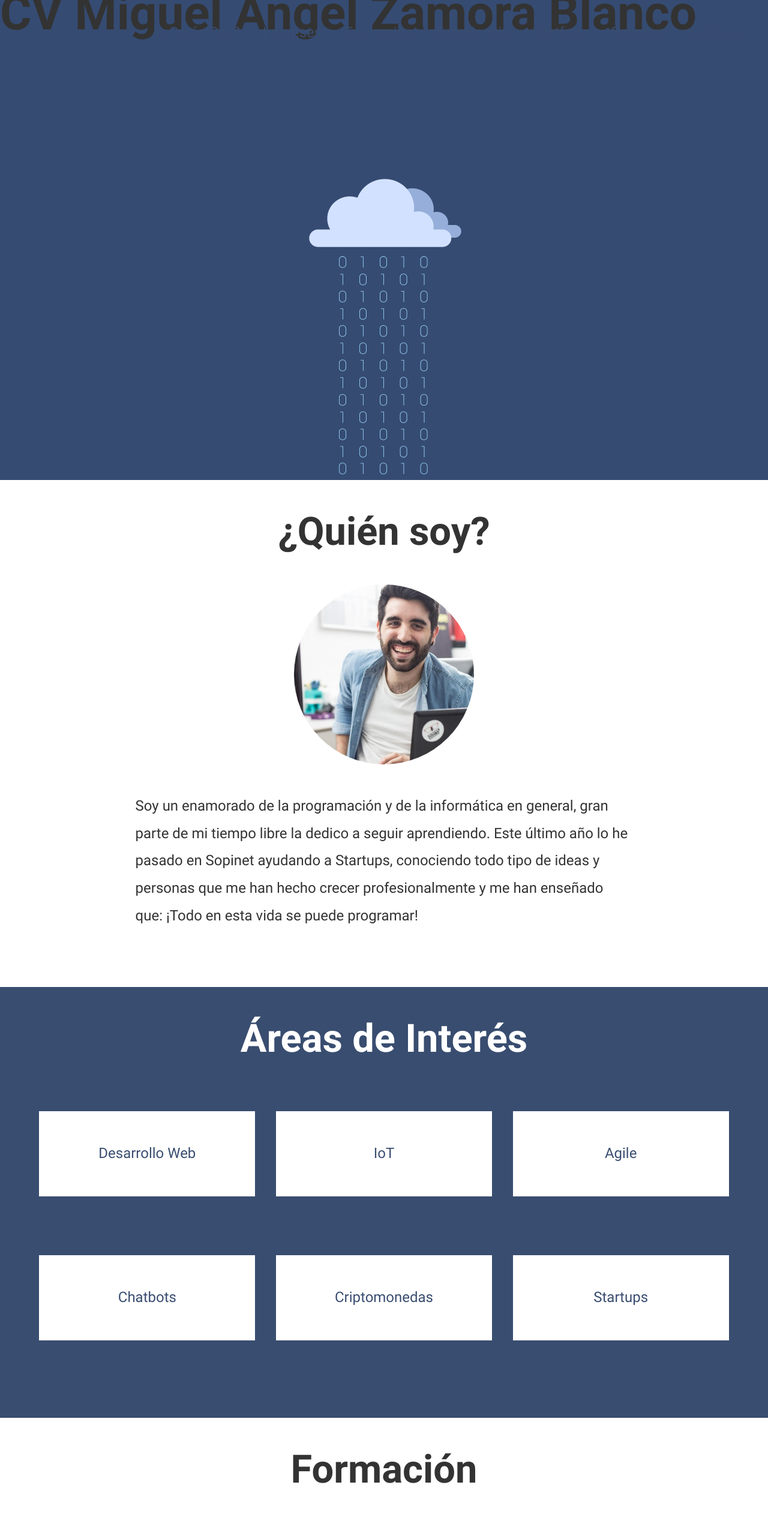
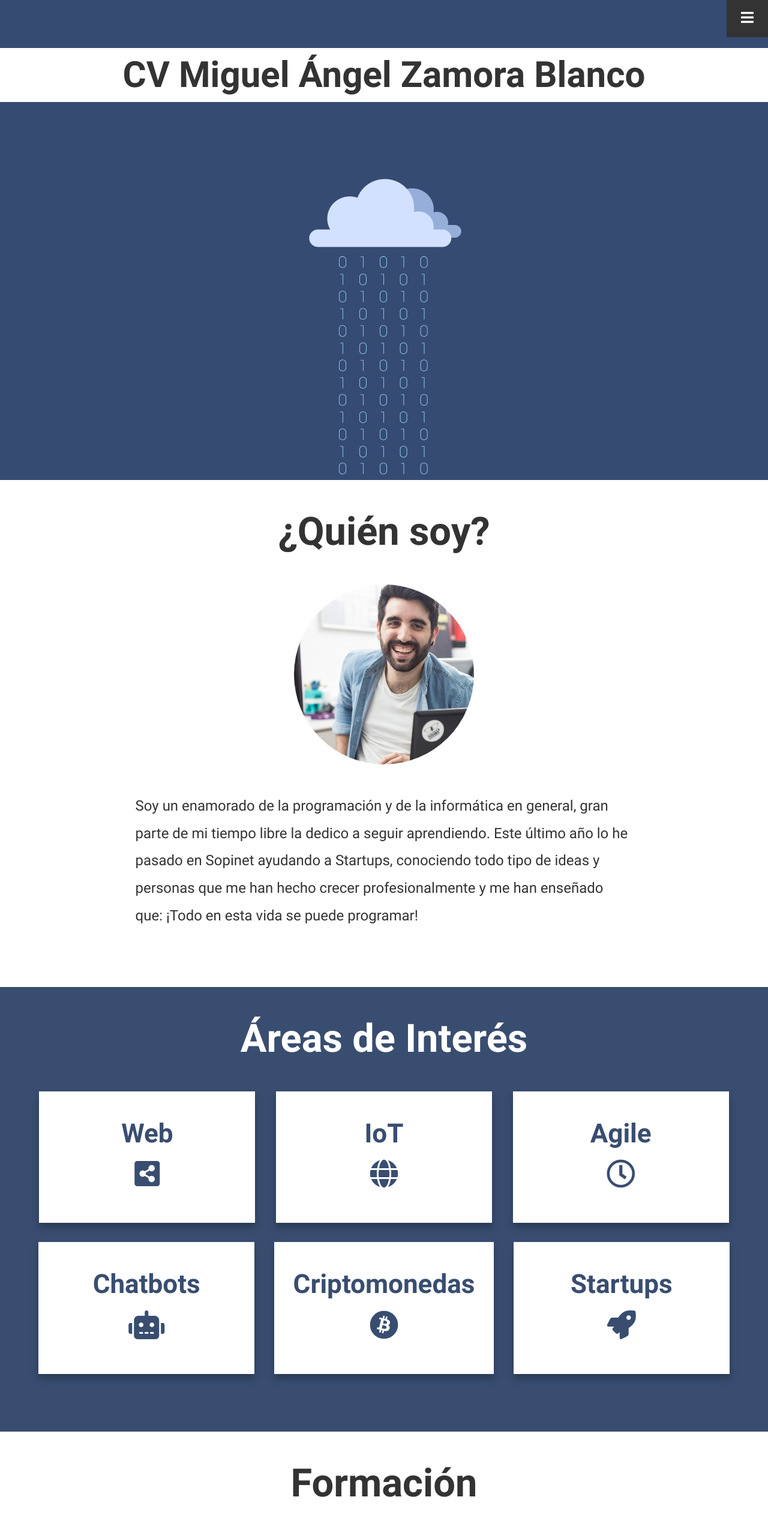
Before and after one commit to mazetuski/02_Practica_HTML, a plain HTML site: page index.html in a window 1280 px wide. Shown: the top 2560 px of the page at 60% size. Drawn offline with Linux system fonts and the light colour scheme.

Commit message:
Added menu and other design styles

```diff
--- a/css/main.css
+++ b/css/main.css
@@ -14,30 +14,31 @@
 :root {
     /* Fonts */
     --font-generic: "Helvetica Neue", Helvetica, Arial, sans-serif;
-    --font-roboto-regular:  Roboto-Regular, var(--font-generic);
-    --font-roboto-bold:  Roboto-Bold, var(--font-generic);
+    --font-roboto-regular: Roboto-Regular, var(--font-generic);
+    --font-roboto-bold: Roboto-Bold, var(--font-generic);
     /* Colors */
     --color-font-primary: #333;
     --color-font-secundary: #fff;
     --color-primary: #394D70;
     --color-shadow: #BCBCBC;
+    --color-shadow-secundary: rgba(30, 44, 61, 0.53);
 }
 
 /* Page Styles*/
 
-body{
+body {
     font-size: 18px;
     font-family: var(--font-roboto-regular);
     color: var(--color-font-primary);
     line-height: 1.9em;
 }
 
-a{
+a {
     text-decoration: none;
     color: var(--color-primary);
 }
 
-a:hover{
+a:hover {
     text-decoration: none;
     color: var(--color-primary);
 }
@@ -46,19 +47,19 @@ h1, h2, h3, h4 {
     font-family: var(--font-roboto-bold);
 }
 
-body h1{
+body h1 {
     font-size: 50px;
 }
 
-body h2{
+body h2 {
     font-size: 42px;
 }
 
-body h3{
+body h3 {
     font-size: 36px;
 }
 
-body h4{
+body h4 {
     font-size: 30px;
 }
 
@@ -66,7 +67,7 @@ img {
     max-width: 100%;
 }
 
-.icon i{
+.icon i {
     font-size: 3rem;
 }
 
@@ -79,22 +80,70 @@ body > header {
     background-repeat: no-repeat;
 }
 
+body > header > h1 {
+    background-color: var(--color-font-secundary);
+    text-align: center;
+    line-height: 1.5em;
+    transform: translateY(5rem);
+    font-size: 30px;
+}
+
 /* Nav */
-nav {
+
+#navButton {
     position: fixed;
     top: 0;
     right: 0;
-    text-align: right;
+    background-color: var(--color-font-primary);
+    color: var(--color-font-secundary);
+    padding: .5rem 1.5rem;
+    z-index: 1;
+    transition: .5s;
 }
 
-nav > ul{
-    padding: 1rem;
-    list-style: none;
+#navButton .icon-hidden {
+    visibility: hidden;
+    position: absolute;
 }
 
-nav > ul > li{
-    display: inline-block;
-    padding: 1rem;
+#navButton .icon-visible{
+    transform: rotate(180deg);
+    transition: transform .4s;
+}
+
+nav {
+    height: 100%;
+    width: 0;
+    position: fixed;
+    top: 0;
+    right: 0;
+    background-color: var(--color-font-primary);
+    overflow-x: hidden;
+    padding-top: 3rem;
+    transition: 0.5s;
+    box-shadow: -5px 0 5px var(--color-shadow-secundary);
+}
+
+nav.expanded-nav {
+    width: 250px;
+}
+
+nav a {
+    display: block;
+    text-decoration: none;
+    color: var(--color-font-secundary);
+    padding-left: 2rem;
+    padding-top: 1.2rem;
+}
+
+nav a:hover {
+    text-decoration: underline;
+    color: var(--color-font-secundary);
+}
+
+nav a.active {
+    border:none;
+    color: var(--color-primary);
 }
 
 /* Sections */
@@ -103,11 +152,11 @@ section {
     padding: 4rem 1rem;
 }
 
-section, .flex-wrapper{
+section, .flex-wrapper {
     min-height: 50vh;
 }
 
-section:nth-child(even){
+section:nth-child(even) {
     background-color: var(--color-primary);
     color: var(--color-font-secundary);
 }
@@ -125,17 +174,17 @@ section .flex-wrapper {
     align-items: center;
 }
 
-section .flex-wrapper{
+section .flex-wrapper {
     justify-content: space-around;
 }
 
 /* Who */
 
-section#who .flex-wrapper > div, section#who .flex-wrapper > p{
+section#who .flex-wrapper > div, section#who .flex-wrapper > p {
     flex: 0 0 95%;
 }
 
-section#who .flex-wrapper img{
+section#who .flex-wrapper img {
     max-width: 300px;
 }
 
@@ -145,28 +194,34 @@ section#interest article {
     min-height: 60vh;
 }
 
-section#interest .flex-wrapper > div{
+section#interest .flex-wrapper > div {
     flex: 0 0 92%;
     background-color: var(--color-font-secundary);
     color: var(--color-primary);
     padding-top: 3rem;
     padding-bottom: 3rem;
     margin-top: 2rem;
+    box-shadow: 0 8px 10px var(--color-shadow-secundary);
+}
+
+section#interest .flex-wrapper > div i {
+    font-size: 3rem;
+    margin: 20px 10px 10px 10px;
 }
 
 /* Portfolio */
 
-section#portfolio .flex-wrapper{
+section#portfolio .flex-wrapper {
     align-items: normal;
 }
 
-.portfolio-container{
+.portfolio-container {
     box-shadow: 0 8px 10px var(--color-shadow);
     flex: 0 0 98%;
     margin-top: 4rem;
 }
 
-.portfolio-container > header{
+.portfolio-container > header {
     height: 200px;
     background-position: center;
     background-size: contain;
@@ -174,28 +229,28 @@ section#portfolio .flex-wrapper{
     margin-bottom: 2rem;
 }
 
-.portfolio-container:nth-child(1) header{
+.portfolio-container:nth-child(1) header {
     background-image: url('../images/trazeo.jpg');
 }
 
-.portfolio-container:nth-child(2) header{
+.portfolio-container:nth-child(2) header {
     background-color: #5343B0;
     background-image: url('../images/phonexpert.jpg');
 }
 
-.portfolio-container:nth-child(3) header{
+.portfolio-container:nth-child(3) header {
     background-image: url('../images/sopinet2.svg');
 }
 
-.portfolio-container > div > h4{
+.portfolio-container > div > h4 {
     margin-bottom: 2rem;
 }
 
-.portfolio-container > div{
+.portfolio-container > div {
     padding: 1rem;
 }
 
-.portfolio-container > footer{
+.portfolio-container > footer {
     margin-top: 2rem;
     padding-bottom: 2rem;
     align-self: flex-end;
@@ -203,70 +258,78 @@ section#portfolio .flex-wrapper{
 
 /* Utils */
 
-.text-center{
+.text-center {
     text-align: center;
 }
 
-.rounded{
+.rounded {
     border-radius: 50%;
 }
 
 /* Responsive tablet and laptop */
 
-@media only screen and (min-width: 768px){
+@media only screen and (min-width: 768px) {
     /* Page styles*/
     body {
         font-size: 24px;
     }
 
-    body h1{
+    body h1 {
         font-size: 80px;
     }
 
-    body h2{
+    body h2 {
         font-size: 65px;
     }
 
-    body h3{
+    body h3 {
         font-size: 52px;
     }
 
-    body h4{
+    body h4 {
         font-size: 44px;
     }
 
-    section#interest .flex-wrapper > div {
-        flex: 0 0 25%;
+    /* Header */
+    body > header > h1 {
+        font-size: 40px;
     }
 
     /* Sections */
-    section > article, section > article > div{
+    section > article, section > article > div {
         padding: 2rem;
     }
 
     /* Who*/
-
-    section#who .flex-wrapper > div{
+    section#who .flex-wrapper > div {
         flex: 0 0 22%;
     }
 
-    section#who .flex-wrapper > p{
+    section#who .flex-wrapper > p {
         flex: 0 0 70%;
     }
 
     /* Portfolio*/
-
     .portfolio-container {
         flex: 0 0 40%;
     }
 
-    .portfolio-container > div{
+    .portfolio-container > div {
         padding: 2rem;
     }
 }
 
+@media only screen and (min-width: 1200px) {
 
-@media only screen and (min-width: 1200px){
+    /* Header */
+    body > header > h1 {
+        font-size: 60px;
+    }
+
+    /* Interest */
+    section#interest .flex-wrapper > div {
+        flex: 0 0 25%;
+    }
 
     /* Portfolio*/
     .portfolio-container {
--- a/index.html
+++ b/index.html
@@ -14,16 +14,19 @@
 <header>
     <h1>CV Miguel Ángel Zamora Blanco</h1>
 </header>
+<span id="navButton" class="navButton">
+    <i class="fas fa-bars icon-visible"></i>
+    <i class="fas fa-times icon-hidden"></i>
+</span>
 <nav>
-    <ul>
-        <li><a href="#who">¿Quién Soy?</a></li>
-        <li><a href="#interest">Intereses</a></li>
-        <li><a href="#formation">Formación</a></li>
-        <li><a href="#experience">Experiencia</a></li>
-        <li><a href="#portfolio">Portfolio</a></li>
-        <li><a href="#about">Sobre mí</a></li>
-        <li><a href="#contact">Contacto</a></li>
-    </ul>
+    <a href="#who">¿Quién Soy?</a>
+    <a href="#interest">Intereses</a>
+    <a href="#formation">Formación</a>
+    <a href="#experience">Experiencia</a>
+    <a href="#portfolio">Portfolio</a>
+    <a href="#about">Sobre mí</a>
+    <a href="#form_section">Formulario</a>
+    <a href="#contact">Contacto</a>
 </nav>
 <main>
     <section id="who">
@@ -41,12 +44,30 @@
     <section id="interest">
         <h2>Áreas de Interés</h2>
         <article class="flex-wrapper text-center">
-            <div>Desarrollo Web</div>
-            <div>IoT</div>
-            <div>Agile</div>
-            <div>Chatbots</div>
-            <div>Criptomonedas</div>
-            <div>Startups</div>
+            <div>
+                <h4>Web</h4>
+                <i class="fas fa-share-alt-square"></i>
+            </div>
+            <div>
+                <h4>IoT</h4>
+                <i class="fas fa-globe"></i>
+            </div>
+            <div>
+                <h4>Agile</h4>
+                <i class="far fa-clock"></i>
+            </div>
+            <div>
+                <h4>Chatbots</h4>
+                <i class="fas fa-robot"></i>
+            </div>
+            <div>
+                <h4>Criptomonedas</h4>
+                <i class="fab fa-bitcoin"></i>
+            </div>
+            <div>
+                <h4>Startups</h4>
+                <i class="fas fa-rocket"></i>
+            </div>
         </article>
     </section>
     <section id="formation">
@@ -97,7 +118,7 @@
                 <div>
                     <h4 class="text-center">Sopinet</h4>
                     <p>Desarrollo Full Stack de la web</p>
-                    <p>Parte del equipo de rebranding de la marca</p>
+                    <p>Parte del equipo del rebranding</p>
                 </div>
                 <footer class="icon text-center">
                     <a href="https://sopinet.com/"><i class="fas fa-external-link-alt"></i></a>
@@ -132,5 +153,8 @@
         <a href="mailto:mazetuski22@gmail.com">Gmail</a>
     </section>
 </footer>
+
+<!-- JAVASCRIPTS -->
+<script src="js/app.js" type="module" defer></script>
 </body>
 </html>
--- /dev/null
+++ b/js/main.js
@@ -0,0 +1,86 @@
+//Dependencies
+import {debounce} from "./utils.js";
+
+export class Main {
+
+    constructor() {
+        // Get all elements
+        this.nav = document.querySelector('nav');
+        this.buttonNav = document.querySelector('#navButton');
+        this.buttonsNavIcon = document.querySelectorAll('#navButton i');
+        this.navLinks = document.querySelectorAll('nav a[href^="#"]');
+        this.sections = document.querySelectorAll("section");
+        this.offsets = [];
+    }
+
+    initialize() {
+        // initialize listeners and animatons
+        this.buttonNav.addEventListener('click', this.toggleNav.bind(this));
+        window.addEventListener('scroll', debounce(this.activeMenuOnScroll.bind(this)));
+        this.prepararNavegacion();
+        this.animateNav();
+    }
+
+    toggleNav() {
+        // Change nav button and show nav when click in it
+        this.nav.classList.toggle('expanded-nav');
+        this.buttonsNavIcon.forEach(item => item.classList.toggle('icon-hidden'));
+        this.buttonsNavIcon.forEach(item => item.classList.toggle('icon-visible'));
+    }
+
+    animateNav() {
+        // Animate nav links click
+        this.navLinks.forEach(link => {
+            link.addEventListener('click', function (e) {
+                e.preventDefault();
+
+                document.querySelector(this.getAttribute('href')).scrollIntoView({
+                    behavior: 'smooth'
+                });
+            });
+        });
+    }
+
+    activeMenuOnScroll () {
+        let pageOffset = window.pageYOffset;
+        let idSelected;
+        let lastValue = null;
+
+        for(let key in this.offsets){
+            // check if hasOwnProperty
+            if(!this.offsets.hasOwnProperty(key)) continue;
+            let value = this.offsets[key];
+            // check if pageOffset is on this loop value
+            if( value > pageOffset || (value < lastValue && lastValue !== null)) continue;
+            // if all is good add new last value and select this section id
+            lastValue = value;
+            idSelected = key;
+        }
+
+        this.navLinks.forEach(
+            (item) => item.classList.remove('active')
+        );
+        // check if we have a section selected
+        if(!idSelected) return;
+        document.querySelector(`a[href^='${idSelected}']`).classList.add('active');
+    }
+
+    prepararNavegacion() {
+        this.sections.forEach(
+            (item) => {
+                this.offsets['#'+item.id] = this.cumulativeOffset(item);
+            }
+        );
+
+        console.log(this.offsets);
+    }
+
+    cumulativeOffset (element) {
+        let top = 0;
+        do {
+            top += element.offsetTop || 0;
+            element = element.offsetParent;
+        } while(element);
+        return top;
+    }
+}
--- /dev/null
+++ b/js/utils.js
@@ -0,0 +1,21 @@
+/**
+ * Function for not overburden the page
+ * @param func
+ * @param wait
+ * @param immediate
+ * @returns {Function}
+ */
+export const debounce = (func, wait = 30, immediate = true) => {
+    let timeout;
+    return function() {
+        let context = this, args = arguments;
+        let later = function() {
+            timeout = null;
+            if (!immediate) func.apply(context, args);
+        };
+        let callNow = immediate && !timeout;
+        clearTimeout(timeout);
+        timeout = setTimeout(later, wait);
+        if (callNow) func.apply(context, args);
+    };
+};
```
Also changed, not shown: js/app.js (added, +9 -0 lines).
